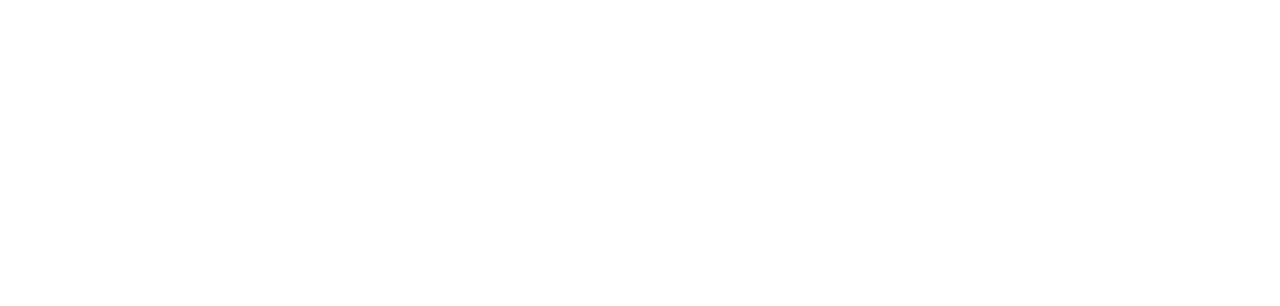
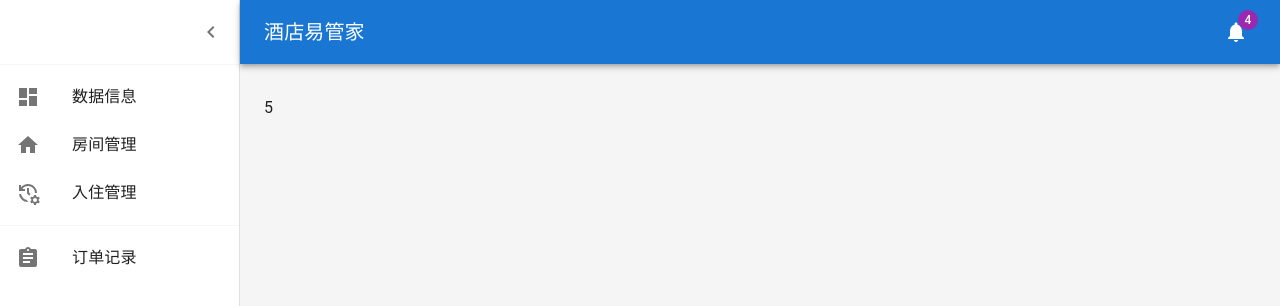
Before and after one commit to lilinji-TT/hotel-manager, a React (Vite) app in the folder hotel-app/: page /chart in a window 1280 px wide. Before the commit this address had no page. Shown: the top 306 px of the page. Built offline with nearby package versions, Linux system fonts and the light colour scheme.

Commit message:
配置了dashboard路由更换了部分icon

```diff
--- a/hotel-app/src/App.tsx
+++ b/hotel-app/src/App.tsx
@@ -1,8 +1,7 @@
-import 'bootstrap/dist/css/bootstrap.css'
 import React, { ReactElement, useContext } from 'react'
 import { Navigate, Route, BrowserRouter as Router, Routes } from 'react-router-dom'
 import LoginPage from './components/authentication/login'
-import DashBoardPage from './components/dashBoard/dashboard'
+import DashBoardPage from './components/dashboard'
 import { UserContext } from './provider/UserProvider'
 
 const App: React.FC = (): ReactElement => {
@@ -17,7 +16,8 @@
 	)
 	const authorizedRoutes = (
 		<Routes>
-			<Route path='/' element={<DashBoardPage />} />
+			<Route path='/*' element={<DashBoardPage />} />
+			<Route path='/' element={<Navigate to='/chart' replace />} />
 			<Route path='/login' element={<Navigate to='/' replace />} />
 		</Routes>
 	)
--- /dev/null
+++ b/hotel-app/src/components/chart/chart.tsx
@@ -0,0 +1,11 @@
+import React from 'react'
+
+const chart: React.FC = () => {
+	return (
+		<React.Fragment>
+			<div className='text-red'>5</div>
+		</React.Fragment>
+	)
+}
+
+export default chart
--- a/hotel-app/src/components/dashBoard/listItems.tsx
+++ /dev/null
@@ -1,72 +0,0 @@
-import * as React from 'react'
-import ListItemButton from '@mui/material/ListItemButton'
-import ListItemIcon from '@mui/material/ListItemIcon'
-import ListItemText from '@mui/material/ListItemText'
-import ListSubheader from '@mui/material/ListSubheader'
-import DashboardIcon from '@mui/icons-material/Dashboard'
-import ShoppingCartIcon from '@mui/icons-material/ShoppingCart'
-import PeopleIcon from '@mui/icons-material/People'
-import BarChartIcon from '@mui/icons-material/BarChart'
-import LayersIcon from '@mui/icons-material/Layers'
-import AssignmentIcon from '@mui/icons-material/Assignment'
-
-export const mainListItems = (
-	<React.Fragment>
-		<ListItemButton>
-			<ListItemIcon>
-				<DashboardIcon />
-			</ListItemIcon>
-			<ListItemText primary='Dashboard' />
-		</ListItemButton>
-		<ListItemButton>
-			<ListItemIcon>
-				<ShoppingCartIcon />
-			</ListItemIcon>
-			<ListItemText primary='Orders' />
-		</ListItemButton>
-		<ListItemButton>
-			<ListItemIcon>
-				<PeopleIcon />
-			</ListItemIcon>
-			<ListItemText primary='Customers' />
-		</ListItemButton>
-		<ListItemButton>
-			<ListItemIcon>
-				<BarChartIcon />
-			</ListItemIcon>
-			<ListItemText primary='Reports' />
-		</ListItemButton>
-		<ListItemButton>
-			<ListItemIcon>
-				<LayersIcon />
-			</ListItemIcon>
-			<ListItemText primary='Integrations' />
-		</ListItemButton>
-	</React.Fragment>
-)
-
-export const secondaryListItems = (
-	<React.Fragment>
-		<ListSubheader component='div' inset>
-			Saved reports
-		</ListSubheader>
-		<ListItemButton>
-			<ListItemIcon>
-				<AssignmentIcon />
-			</ListItemIcon>
-			<ListItemText primary='Current month' />
-		</ListItemButton>
-		<ListItemButton>
-			<ListItemIcon>
-				<AssignmentIcon />
-			</ListItemIcon>
-			<ListItemText primary='Last quarter' />
-		</ListItemButton>
-		<ListItemButton>
-			<ListItemIcon>
-				<AssignmentIcon />
-			</ListItemIcon>
-			<ListItemText primary='Year-end sale' />
-		</ListItemButton>
-	</React.Fragment>
-)
--- a/hotel-app/src/components/dashBoard/dashboard.tsx
+++ b/hotel-app/src/components/dashboard.tsx
@@ -1,8 +1,8 @@
-import * as React from 'react'
+import React, { useState, useContext } from 'react'
 import { styled, createTheme, ThemeProvider } from '@mui/material/styles'
 import CssBaseline from '@mui/material/CssBaseline'
+import Box from '@mui/material/Box'
 import MuiDrawer from '@mui/material/Drawer'
-import Box from '@mui/material/Box'
 import MuiAppBar, { AppBarProps as MuiAppBarProps } from '@mui/material/AppBar'
 import Toolbar from '@mui/material/Toolbar'
 import List from '@mui/material/List'
@@ -11,32 +11,25 @@
 import IconButton from '@mui/material/IconButton'
 import Badge from '@mui/material/Badge'
 import Container from '@mui/material/Container'
-import Grid from '@mui/material/Grid'
-import Paper from '@mui/material/Paper'
-import Link from '@mui/material/Link'
 import MenuIcon from '@mui/icons-material/Menu'
 import ChevronLeftIcon from '@mui/icons-material/ChevronLeft'
 import NotificationsIcon from '@mui/icons-material/Notifications'
-import { mainListItems, secondaryListItems } from './listItems'
-
-function Copyright(props: any) {
-	return (
-		<Typography variant='body2' color='text.secondary' align='center' {...props}>
-			{'Copyright © '}
-			<Link color='inherit' href='https://mui.com/'>
-				Your Website
-			</Link>{' '}
-			{new Date().getFullYear()}
-			{'.'}
-		</Typography>
-	)
-}
-
-const drawerWidth = 240
+import { MainListItems, SecondaryListItems } from './navItems'
+import { Route, Routes } from 'react-router-dom'
+import ManagePage from './manage/manage'
+import ChartPage from './chart/chart'
+import RecordPage from './record/record'
+import UsersPage from './users/users'
+import RoomPage from './room/room'
+import { UserContext } from '../provider/UserProvider'
+import { Role } from '../domin/User'
 
 interface AppBarProps extends MuiAppBarProps {
 	open?: boolean
 }
+
+const drawerWidth = 240
+const mdTheme = createTheme()
 
 const AppBar = styled(MuiAppBar, {
 	shouldForwardProp: (prop) => prop !== 'open'
@@ -80,10 +73,9 @@
 	}
 }))
 
-const mdTheme = createTheme()
-
-function DashboardContent() {
-	const [open, setOpen] = React.useState(true)
+const DashboardContent: React.FC = () => {
+	const [open, setOpen] = useState(true)
+	const { userState } = useContext(UserContext)
 	const toggleDrawer = () => {
 		setOpen(!open)
 	}
@@ -111,7 +103,7 @@
 							<MenuIcon />
 						</IconButton>
 						<Typography component='h1' variant='h6' color='inherit' noWrap sx={{ flexGrow: 1 }}>
-							Dashboard
+							酒店易管家
 						</Typography>
 						<IconButton color='inherit'>
 							<Badge badgeContent={4} color='secondary'>
@@ -135,9 +127,9 @@
 					</Toolbar>
 					<Divider />
 					<List component='nav'>
-						{mainListItems}
+						<MainListItems />
 						<Divider sx={{ my: 1 }} />
-						{secondaryListItems}
+						{SecondaryListItems}
 					</List>
 				</Drawer>
 				<Box
@@ -152,35 +144,16 @@
 				>
 					<Toolbar />
 					<Container maxWidth='lg' sx={{ mt: 4, mb: 4 }}>
-						<Grid container spacing={3}>
-							{/* Chart */}
-							<Grid item xs={12} md={8} lg={9}>
-								<Paper
-									sx={{
-										p: 2,
-										display: 'flex',
-										flexDirection: 'column',
-										height: 240
-									}}
-								></Paper>
-							</Grid>
-							{/* Recent Deposits */}
-							<Grid item xs={12} md={4} lg={3}>
-								<Paper
-									sx={{
-										p: 2,
-										display: 'flex',
-										flexDirection: 'column',
-										height: 240
-									}}
-								></Paper>
-							</Grid>
-							{/* Recent Orders */}
-							<Grid item xs={12}>
-								<Paper sx={{ p: 2, display: 'flex', flexDirection: 'column' }}></Paper>
-							</Grid>
-						</Grid>
-						<Copyright sx={{ pt: 4 }} />
+						<Routes>
+							<Route path='/chart' element={<ChartPage />} />
+							{userState.role === Role.ADMIN ? (
+								<Route path='/users' element={<UsersPage />} />
+							) : (
+								<Route path='/manage' element={<ManagePage />} />
+							)}
+							<Route path='/room' element={<RoomPage />} />
+							<Route path='/record' element={<RecordPage />} />
+						</Routes>
 					</Container>
 				</Box>
 			</Box>
@@ -188,6 +161,4 @@
 	)
 }
 
-export default function Dashboard() {
-	return <DashboardContent />
-}
+export default DashboardContent
--- /dev/null
+++ b/hotel-app/src/components/manage/manage.tsx
@@ -0,0 +1,6 @@
+import React from 'react'
+const manage: React.FC = () => {
+	return <div>4</div>
+}
+
+export default manage
--- /dev/null
+++ b/hotel-app/src/components/navItems.tsx
@@ -0,0 +1,69 @@
+import React, { useContext } from 'react'
+import ListItemButton from '@mui/material/ListItemButton'
+import ListItemIcon from '@mui/material/ListItemIcon'
+import ListItemText from '@mui/material/ListItemText'
+import DashboardIcon from '@mui/icons-material/Dashboard'
+import AssignmentIcon from '@mui/icons-material/Assignment'
+import HomeSharpIcon from '@mui/icons-material/HomeSharp'
+import ManageHistorySharpIcon from '@mui/icons-material/ManageHistorySharp'
+import ManageAccountsIcon from '@mui/icons-material/ManageAccounts'
+import { NavLink } from 'react-router-dom'
+import { UserContext } from '../provider/UserProvider'
+import { Role } from '../domin/User'
+
+export const MainListItems: React.FC = () => {
+	const { userState } = useContext(UserContext)
+	return (
+		<React.Fragment>
+			<NavLink to={'/chart'} className={'text-decoration-none text-reset border-0'}>
+				<ListItemButton>
+					<ListItemIcon>
+						<DashboardIcon />
+					</ListItemIcon>
+					<ListItemText primary='数据信息' />
+				</ListItemButton>
+			</NavLink>
+			{userState.role === Role.ADMIN && (
+				<NavLink to={'/users'} className={'text-decoration-none text-reset border-0'}>
+					<ListItemButton>
+						<ListItemIcon>
+							<ManageAccountsIcon />
+						</ListItemIcon>
+						<ListItemText primary='员工列表' />
+					</ListItemButton>
+				</NavLink>
+			)}
+			<NavLink to={'/room'} className={'text-decoration-none text-reset border-0'}>
+				<ListItemButton>
+					<ListItemIcon>
+						<HomeSharpIcon />
+					</ListItemIcon>
+					<ListItemText primary='房间管理' />
+				</ListItemButton>
+			</NavLink>
+			{userState.role === Role.REGULAR && (
+				<NavLink to={'/manage'} className={'text-decoration-none text-reset border-0'}>
+					<ListItemButton>
+						<ListItemIcon>
+							<ManageHistorySharpIcon />
+						</ListItemIcon>
+						<ListItemText primary='入住管理' />
+					</ListItemButton>
+				</NavLink>
+			)}
+		</React.Fragment>
+	)
+}
+
+export const SecondaryListItems = (
+	<React.Fragment>
+		<NavLink to={'/record'} className={'text-decoration-none text-reset border-0'}>
+			<ListItemButton>
+				<ListItemIcon>
+					<AssignmentIcon />
+				</ListItemIcon>
+				<ListItemText primary='订单记录' />
+			</ListItemButton>
+		</NavLink>
+	</React.Fragment>
+)
--- /dev/null
+++ b/hotel-app/src/components/record/record.tsx
@@ -0,0 +1,6 @@
+import React from 'react'
+const record: React.FC = () => {
+	return <div>2</div>
+}
+
+export default record
--- /dev/null
+++ b/hotel-app/src/components/room/room.tsx
@@ -0,0 +1,6 @@
+import React from 'react'
+const room: React.FC = () => {
+	return <div>1</div>
+}
+
+export default room
--- /dev/null
+++ b/hotel-app/src/components/users/users.tsx
@@ -0,0 +1,6 @@
+import React from 'react'
+const users: React.FC = () => {
+	return <div>1</div>
+}
+
+export default users
--- a/hotel-app/src/main.tsx
+++ b/hotel-app/src/main.tsx
@@ -3,6 +3,7 @@
 import UserProvider from './provider/UserProvider'
 import RoomProvider from './provider/RoomProvider'
 import RecordProvider from './provider/RecordProvider'
+import 'bootstrap/dist/css/bootstrap.css'
 import App from './App.tsx'
 
 ReactDOM.createRoot(document.getElementById('root') as HTMLElement).render(
```
Also changed, not shown: hotel-app/.eslintrc.cjs.
